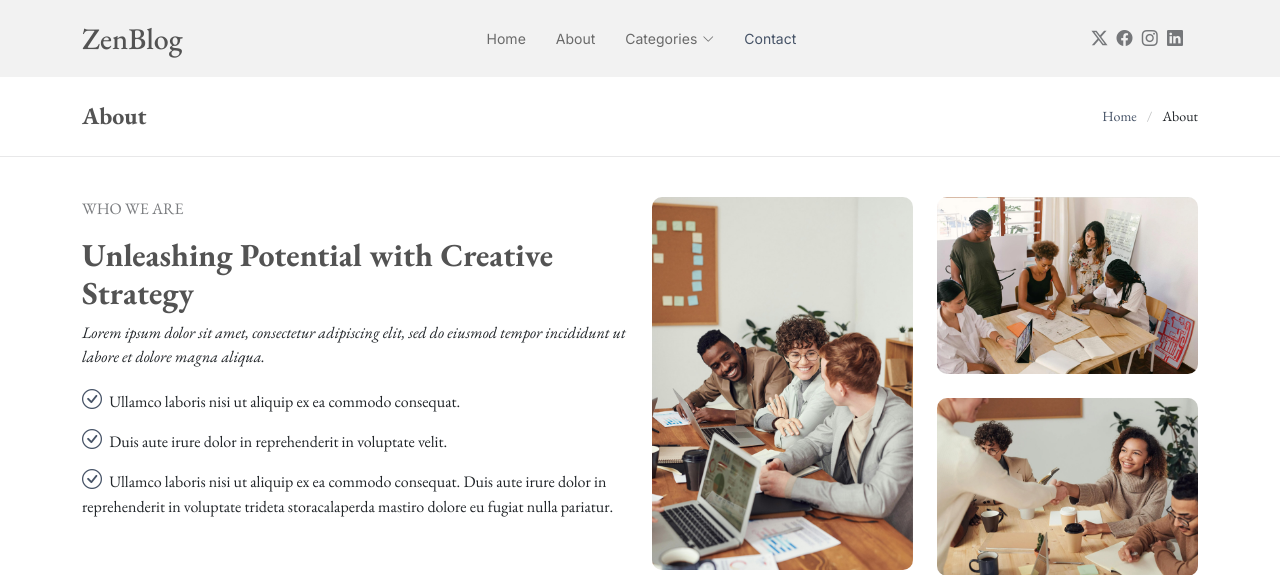
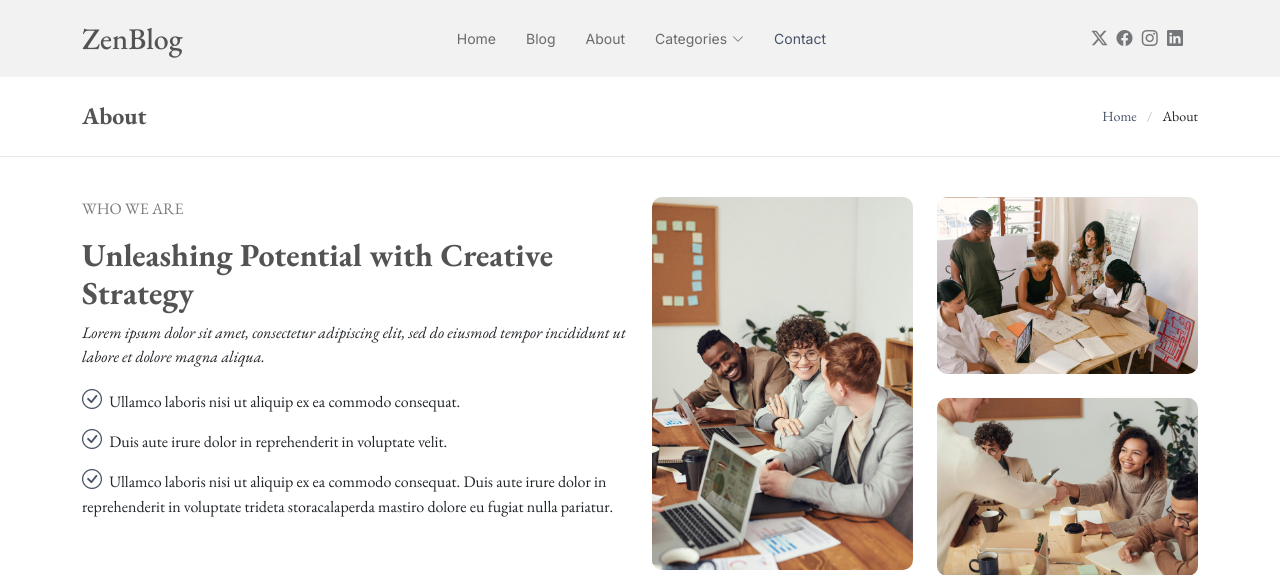
Before and after one commit to mahdi921/My-Awsome-Blog, a Django app: page /about/ in a window 1280 px wide. Shown: the top 575 px of the page. Run offline with Django 4.2, Linux system fonts and the light colour scheme; some libraries are stand-ins or nearby versions.

Commit message:
updated urls and views

```diff
--- a/blog/urls.py
+++ b/blog/urls.py
@@ -1,5 +1,5 @@
-from django.urls import path
-from blog.views import index_view, about_view, contact_view#, blog_single_view
+from django.urls import path, re_path
+from blog.views import index_view, about_view, contact_view, blog_single_view, blog_view
 
 app_name = 'blog'
 
@@ -7,5 +7,6 @@ urlpatterns = [
     path('', index_view, name='index'),
     path('about/', about_view, name='about'),
     path('contact/', contact_view, name='contact'),
-    # path('blog/<int:pid>', blog_single_view, name='single'),
+    path('blog/', blog_view, name='blog'),
+    path('<int:pid>', blog_single_view, name='single'),
 ]
--- a/blog/views.py
+++ b/blog/views.py
@@ -11,5 +11,8 @@ def about_view(request):
 def contact_view(request):
     return render(request, 'blog/contact.html')
 
-# def blog_single_view(request, pid):
-#     return render(request, 'blog/single.html')
+def blog_single_view(request, pid):
+    return render(request, 'blog/single-post.html')
+
+def blog_view(request):
+    return render(request, 'blog/blog-home.html')
--- a/templates/blog/blog-nav.html
+++ b/templates/blog/blog-nav.html
@@ -2,6 +2,7 @@
 <nav id="navmenu" class="navmenu">
         <ul>
           <li><a href="{% url 'blog:index' %}">Home</a></li>
+          <li><a href="{% url 'blog:blog' %}">Blog</a></li>
           <li><a href="{% url 'blog:about' %}">About</a></li>
 <!--          <li><a href="single-post.html">Single Post</a></li>-->
           <li class="dropdown"><a href="#"><span>Categories</span> <i class="bi bi-chevron-down toggle-dropdown"></i></a>
```
